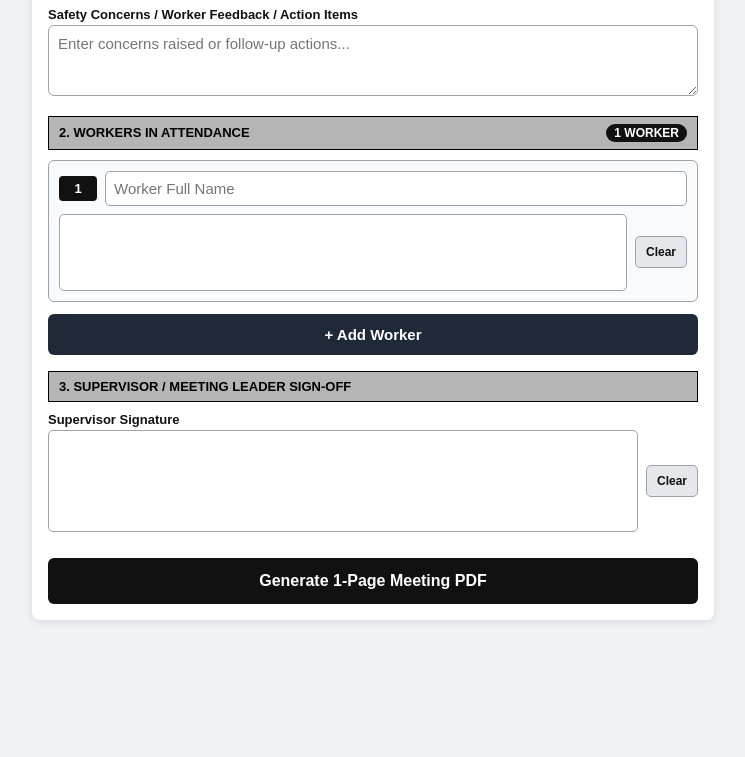
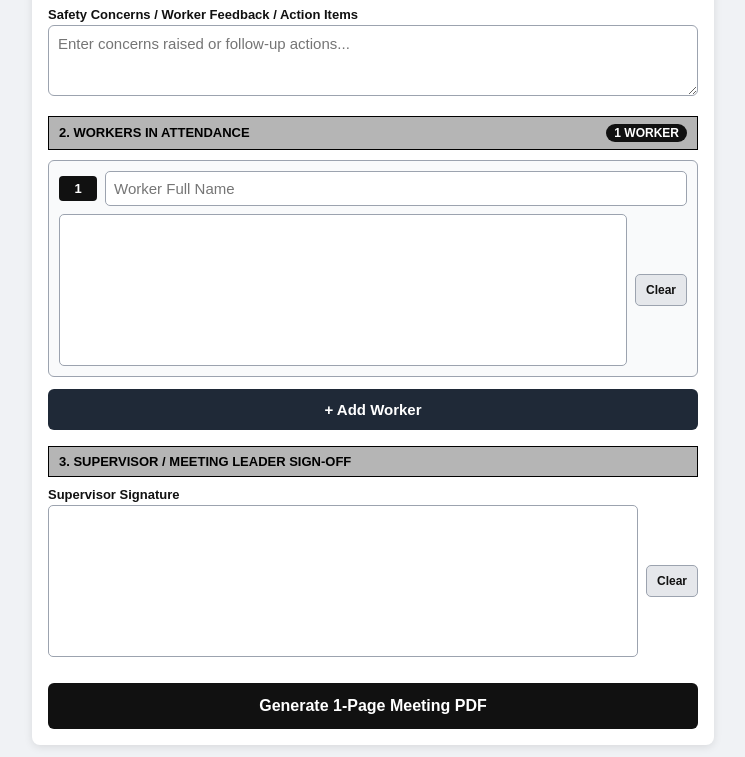
Before and after one commit to termokop/harness-inspection, a plain HTML site: page toolbox_meeting.html in a window 1280 px wide. Shown: the part 557-1314 px from the top of the page, without its empty margins (267-1012 px from the left). Before the commit the page ends 1189 px from the top, so only its background shows below. Drawn offline with Linux system fonts and the light colour scheme.

Commit message:
Add files via upload

```diff
--- a/toolbox_meeting.html
+++ b/toolbox_meeting.html
@@ -193,7 +193,7 @@
     canvas.sig-pad {
       display: block;
       width: 100%;
-      height: 75px;
+      height: 150px;
       touch-action: none;
       cursor: crosshair;
     }
@@ -209,7 +209,7 @@
       white-space: nowrap;
     }
     .supervisor-sig canvas.sig-pad {
-      height: 100px;
+      height: 150px;
     }
 
     .add-worker-btn {
@@ -496,7 +496,7 @@
         <label>Supervisor Signature</label>
         <div class="sig-row supervisor-sig">
           <div class="sig-wrapper">
-            <canvas id="supSigCanvas" class="sig-pad" width="520" height="100"></canvas>
+            <canvas id="supSigCanvas" class="sig-pad" width="520" height="150"></canvas>
           </div>
           <button type="button" id="clearSupSig" class="clear-sig-btn">Clear</button>
         </div>
```
